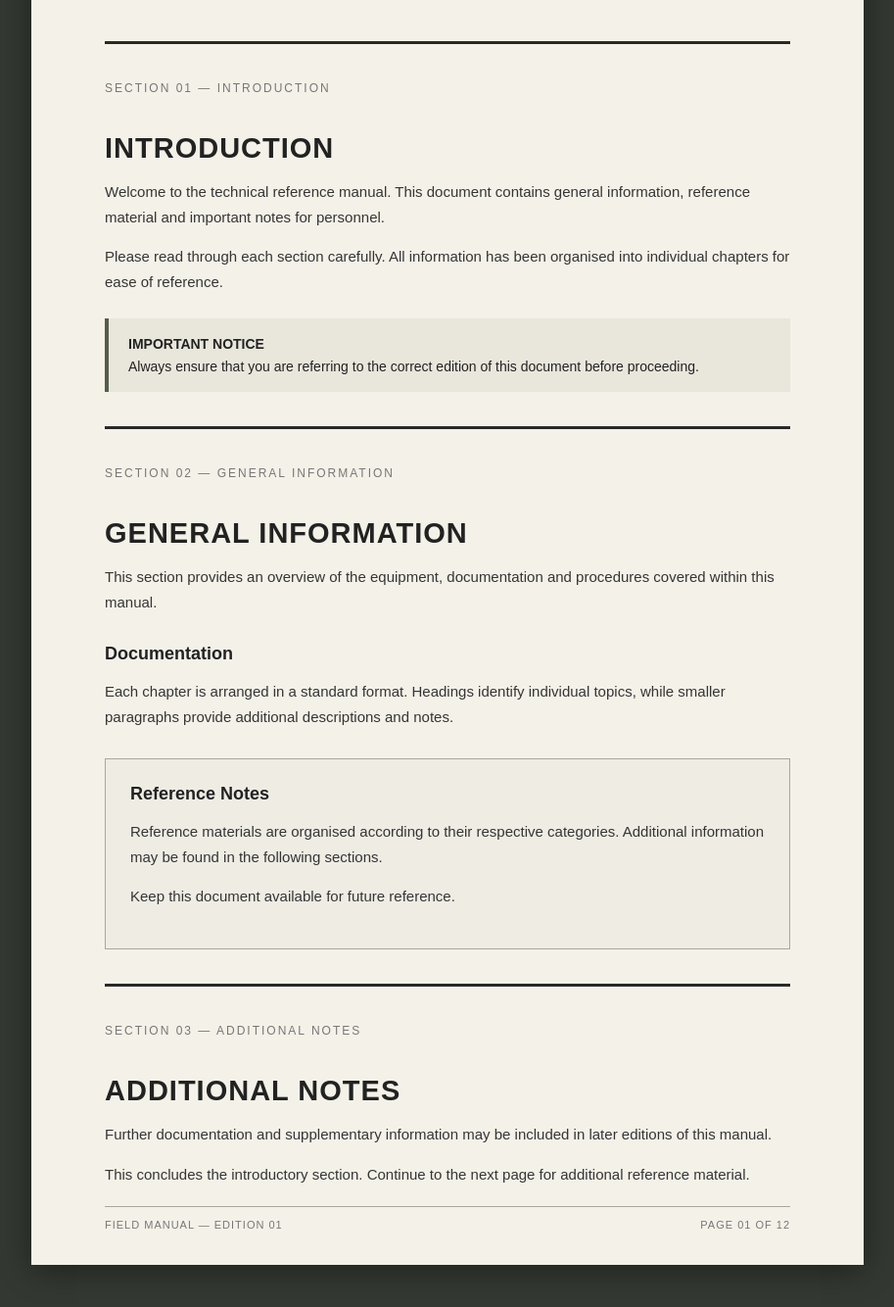
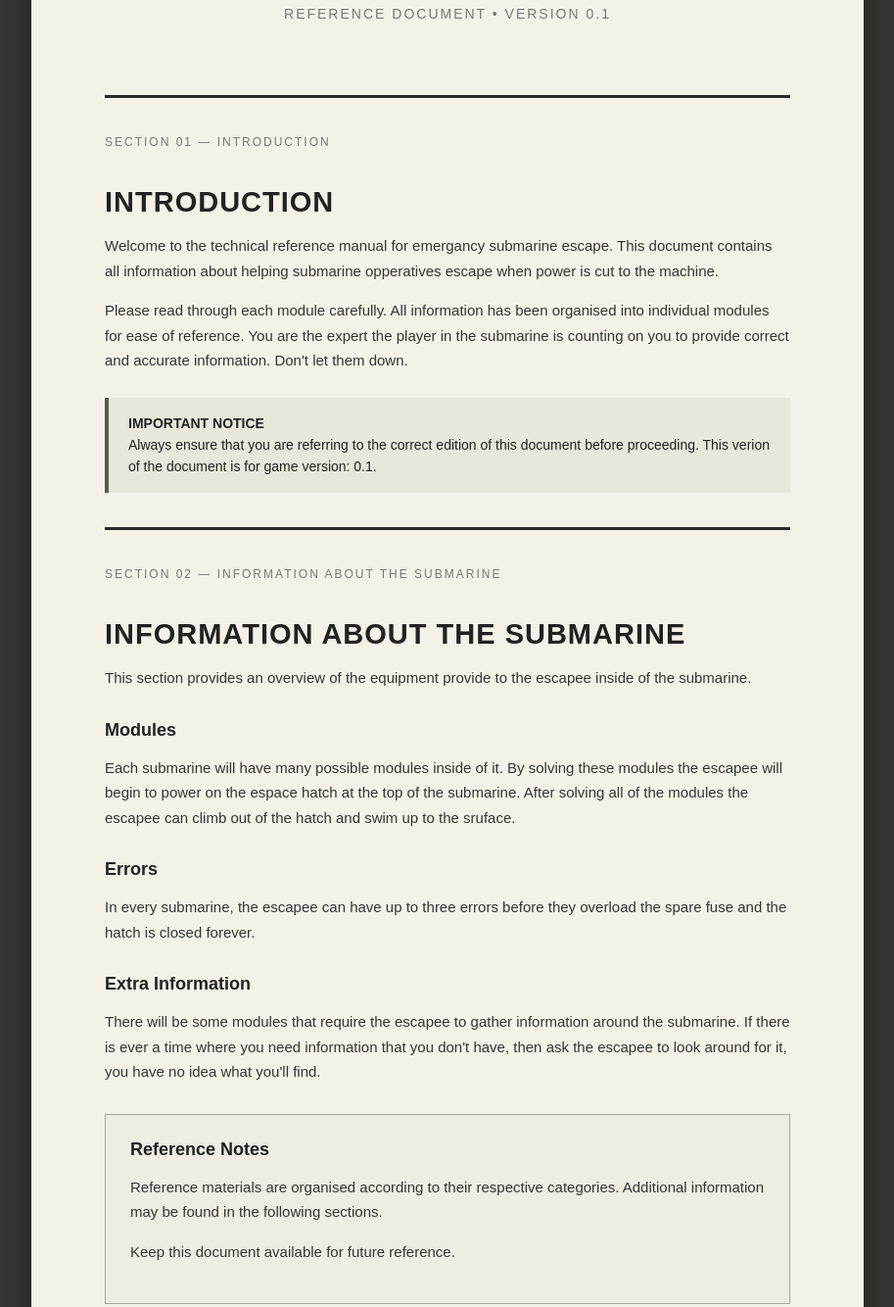
Before and after one commit to Isthatajojos/subescapemanual.github.io, a plain HTML site: page index.html in a window 1280 px wide. Shown: the part 410-1744 px from the top of the page at 98% size, without its empty margins (183-1096 px from the left). Drawn offline with Linux system fonts and the light colour scheme.

Commit message:
Update index.html

```diff
--- a/index.html
+++ b/index.html
@@ -4,7 +4,7 @@
 <head>
 <meta charset="UTF-8">
 <meta name="viewport" content="width=device-width, initial-scale=1.0">
-<title>Technical Manual</title>
+<title>Submarine Escape Manual</title>
 
 <style>
     * {
@@ -169,8 +169,8 @@
 
     <div class="main-title">
         <p class="subtitle">Department of Technical Studies</p>
-        <h1>Field Manual</h1>
-        <p>REFERENCE DOCUMENT • VERSION 1.0</p>
+        <h1>Submarine Escape Manual</h1>
+        <p>REFERENCE DOCUMENT • VERSION 0.1</p>
     </div>
 
     <div class="divider"></div>
@@ -180,41 +180,62 @@
     <h2>Introduction</h2>
 
     <p>
-        Welcome to the technical reference manual.
-        This document contains general information, reference
-        material and important notes for personnel.
+        Welcome to the technical reference manual for emergancy submarine escape.
+        This document contains all information about
+        helping submarine opperatives escape when power
+        is cut to the machine.
     </p>
 
     <p>
-        Please read through each section carefully.
+        Please read through each module carefully.
         All information has been organised into individual
-        chapters for ease of reference.
+        modules for ease of reference. You are the expert
+        the player in the submarine is counting on you to
+        provide correct and accurate information. Don't
+        let them down.
     </p>
 
     <div class="notice">
         <strong>IMPORTANT NOTICE</strong><br>
         Always ensure that you are referring to the
         correct edition of this document before proceeding.
+        This verion of the document is for game version: 0.1.
     </div>
 
     <div class="divider"></div>
 
-    <p class="section-number">SECTION 02 — GENERAL INFORMATION</p>
+    <p class="section-number">SECTION 02 — INFORMATION ABOUT THE SUBMARINE</p>
 
-    <h2>General Information</h2>
+    <h2>Information About The Submarine</h2>
 
     <p>
-        This section provides an overview of the equipment,
-        documentation and procedures covered within this manual.
+        This section provides an overview of the equipment
+        provide to the escapee inside of the submarine.
     </p>
 
-    <h3>Documentation</h3>
-
-    <p>
-        Each chapter is arranged in a standard format.
-        Headings identify individual topics, while smaller
-        paragraphs provide additional descriptions and notes.
-    </p>
+    <h3> Modules </h3>
+        <p>
+           Each submarine will have many possible modules
+           inside of it. By solving these modules the escapee
+           will begin to power on the espace hatch at the top
+           of the submarine. After solving all of the modules
+           the escapee can climb out of the hatch and swim
+           up to the sruface.
+        </p>
+   <h3> Errors </h3>
+       <p>
+          In every submarine, the escapee can have up to
+          three errors before they overload the spare fuse
+          and the hatch is closed forever.
+       </p>
+   <h3> Extra Information </h3>
+       <p>
+          There will be some modules that require the escapee
+          to gather information around the submarine. If there
+          is ever a time where you need information that you
+          don't have, then ask the escapee to look around for
+          it, you have no idea what you'll find.
+       </p>
 
     <div class="example-box">
         <h3>Reference Notes</h3>
@@ -230,18 +251,16 @@
 
     <div class="divider"></div>
 
-    <p class="section-number">SECTION 03 — ADDITIONAL NOTES</p>
+    <p class="section-number">SECTION 03 — Modules</p>
 
     <h2>Additional Notes</h2>
 
     <p>
-        Further documentation and supplementary information
-        may be included in later editions of this manual.
+
     </p>
 
     <p>
-        This concludes the introductory section.
-        Continue to the next page for additional reference material.
+
     </p>
 
     <div class="footer">
```
